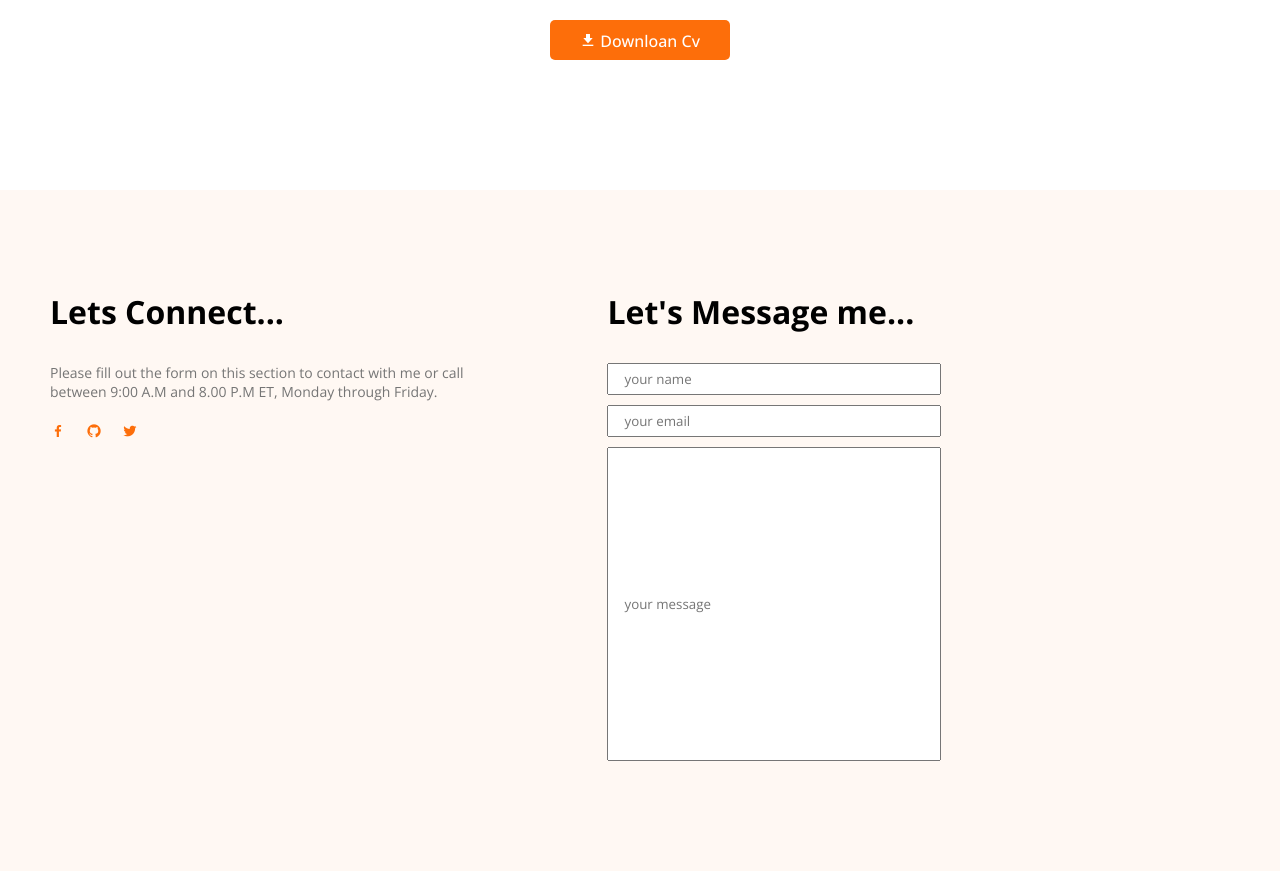
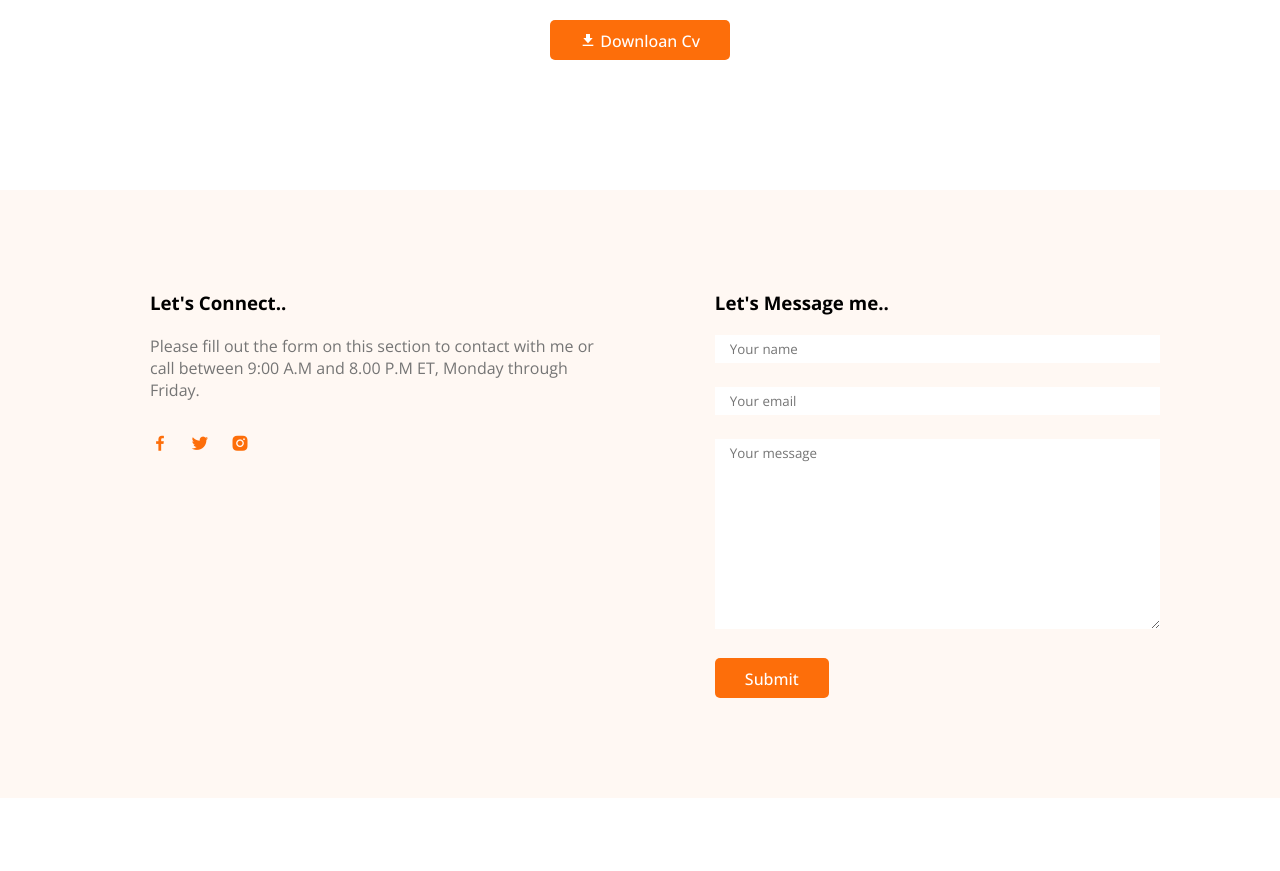
Before and after one commit to RofiqulIsalm/web_project_two, a plain HTML site: page web_file/index.html in a window 1280 px wide. Shown: the part 2784-3655 px from the top of the page. After the commit the page ends 3582 px from the top, so only its background shows below. Drawn offline with nearby package versions, Linux system fonts and the light colour scheme.

Commit message:
web site done

```diff
--- a/web_file/index.css
+++ b/web_file/index.css
@@ -184,49 +184,40 @@ hr{
     text-align: center;
     margin-top: 35px;
 }
-.footer_contener{
+/* contect section */
+.contect_contener{
     margin-top: 130px;
     display: flex;
-    justify-content: space-between;
+    gap: 100px;
     background: #FFF8F3;
-    padding: 100px 50px;
+    padding: 100px 150px;
+
 }
-.contect_title{
+.contect_contener .section_title{
+    text-align: left;
+}
+.contect_contener input,textarea{
+    margin-bottom: 24px;
+    border: none;
+    width: 100%;
+    padding: 5px 15px;
+}
+
+.contect_contener p{
+    color: #757575;
+    width: 100%;
     margin-bottom: 30px;
 }
-.contect_dec{
-    color: #757575;
-    padding-right: 100px;
-    font-size: 14px;
-    margin-bottom: 20px;
-}
-.social_icon{
-    margin-top: 10px;
+.icon{
     display: flex;
 }
-a{
-
+.contect_contener a{
+    text-decoration: none;
+    font-size: 20px;
+    color: #FD6E0A;
     margin-right: 20px;
-    color: #FD6E0A;
-    text-decoration: none;
-    transition: 0.5s;
+    translate: .5s;
 }
-a:hover{
-    font-size: 25px;
+.contect_contener a:hover{
+    font-size: 15px;
 }
-.input_name{
-    padding: 5px 15px;
-    width: 300px;
-    margin-bottom: 10px;
-}
-.input_email{
-    padding: 5px 15px;
-    width: 300px;
-    margin-bottom: 10px;
-}
-.input_message{
-    padding: 5px 15px;
-    width: 300px;
-    height: 300px;
-    margin-bottom: 10px;
-}
--- a/web_file/index.html
+++ b/web_file/index.html
@@ -173,23 +173,25 @@
     </main>
 
     <footer>
-        <div class="footer_contener">
-            <div class="contect_text_part">
-                <h1 class="contect_title">Lets Connect...</h1>
-                <p class="contect_dec">Please fill out the form on this section to contact with me or call between 9:00 A.M and 8.00 P.M ET, Monday through Friday.</p>
-                <div class="social_icon">
+        <!-- contect section -->
+        <div class="contect_contener">
+            <div>
+                <h3 class="section_title">Let's Connect..</h3>
+                <p>Please fill out the form on this section to contact with me or call between 9:00 A.M and 8.00 P.M ET, Monday through Friday.</p>
+                <div class="icon">
                     <a href="http://"> <i class='bx bxl-facebook'></i> </a>
-                    <a href="http://"> <i class='bx bxl-github'></i> </a>
                     <a href="http://"> <i class='bx bxl-twitter'></i> </a>
+                    <a href="http://"> <i class='bx bxl-instagram-alt'></i> </a>
                 </div>
-
             </div>
-            <div class="message_form_part">
-                <h1 class="contect_title">Let's Message me...</h1>
-                <input type="text" class="input_name" placeholder="your name">
-                <input type="emaill" class="input_email" placeholder="your email">
-                <input type="textaria" class="input_message" placeholder="your message">
-
+            <div>
+                <h3 class="section_title">Let's Message me..</h3>
+                <form action="">
+                    <input type="text" name="" id="" placeholder="Your name">
+                    <input type="email" name="" id="" placeholder="Your email">
+                    <textarea name="" id="" cols="30" rows="10" placeholder="Your message"></textarea>
+                    <button class="btn_primary" type="submit"> Submit </button>
+                </form>
             </div>
         </div>
     </footer>
```
